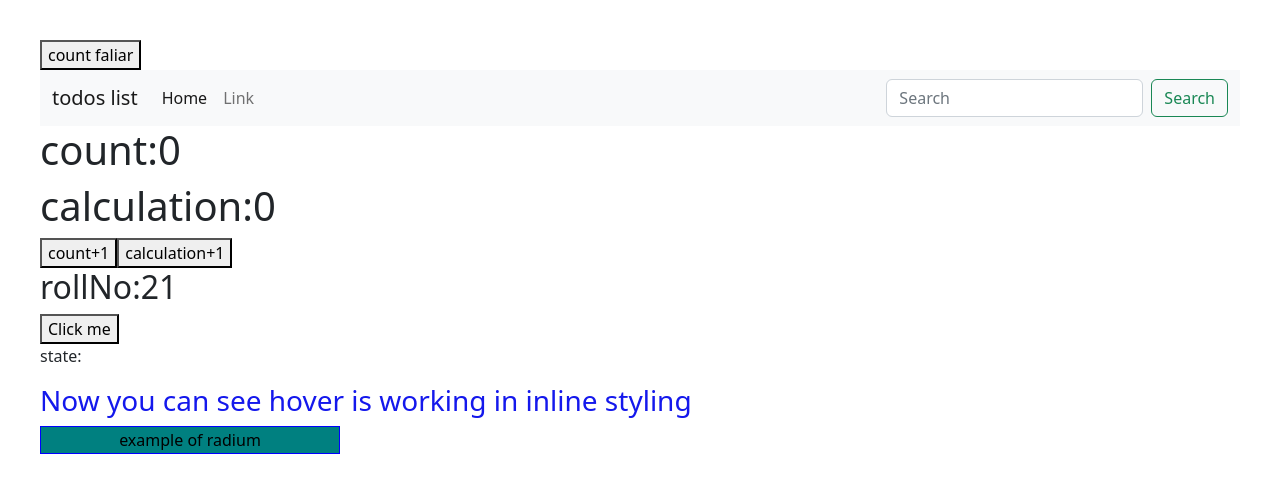
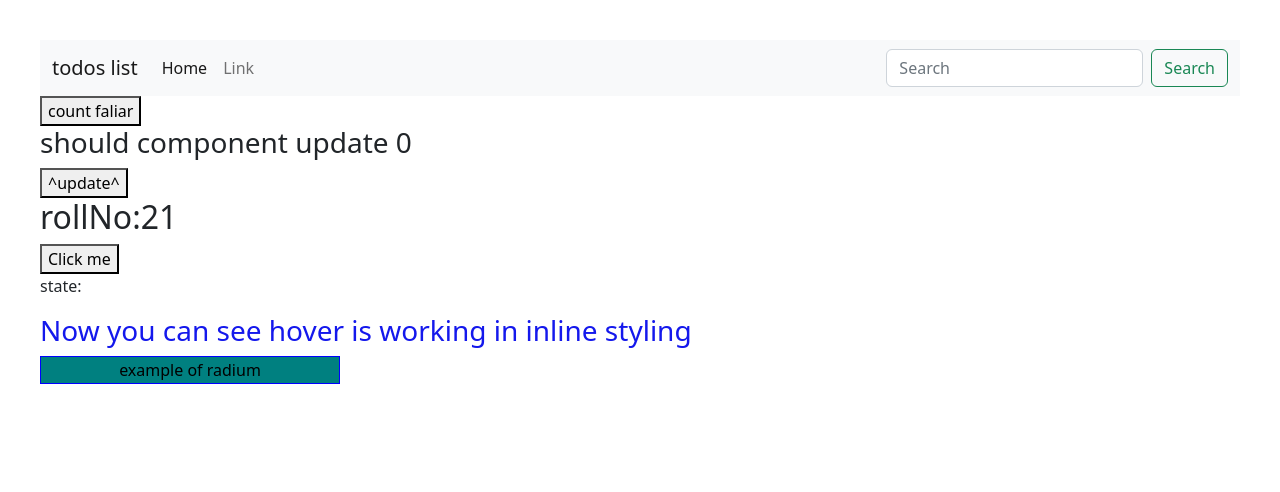
Before and after one commit to roshankyada/react-traning, a React (Create React App) app: page / in a window 1280 px wide. Shown: the top 492 px of the page. Built offline with nearby package versions, Linux system fonts and the light colour scheme.

Commit message:
Using shouldComponentUpdate for Optimization

```diff
--- a/src/App.js
+++ b/src/App.js
@@ -6,6 +6,7 @@ import Radium, { StyleRoot } from 'radium';
 import 'bootstrap/dist/css/bootstrap.min.css'
 import { useState } from 'react';
 
+
 function App() {
   let rollNo = 21;
   const [count1, setCount1] = useState(true)
@@ -13,11 +14,12 @@ function App() {
   return (
 
     <StyleRoot>
-      <button onClick={() => { setCount1({ count1: false }); }}>count faliar </button>
+
       <div className="App" >
         <Header title="todos list" serchBar={true} />
+        <button onClick={() => { setCount1({ count1: false }); }}>count faliar </button>
+        {count1 ? <Footer name="sachin" rollNo={rollNo} /> : null}
 
-        {count1 ? <Footer name="sachin" rollNo={rollNo} /> : null}
         <Work />
 
       </div>
--- a/src/component/Child.js
+++ b/src/component/Child.js
@@ -1,14 +1,29 @@
 import React, { Component } from 'react'
 
-export default class child extends Component {
-    componentWillUnmount() {
-        alert("child component is removed");
+export default class Child extends Component {
+    constructor(props) {
+        super(props)
+
+        this.state = {
+            count: 0
+        }
+    }
+
+    shouldComponentUpdate() {
+        console.log('[child.js]shouldComponentUpdate', this.state.count);
+        if (this.state.count >= 5 && this.state.count <= 10) {
+            return true;
+        } else {
+            return false
+        }
     }
     render() {
         return (
             <div>
-                <h1>hello world</h1>
+                <h3>should component update {this.state.count}</h3>
+                <button onClick={() => { this.setState({ count: this.state.count + 1 }) }}>^update^</button>
             </div>
+
         )
     }
 }
--- a/src/component/Footer.js
+++ b/src/component/Footer.js
@@ -1,9 +1,10 @@
 import React, { useEffect, useState } from 'react'
+import Child from "./Child";
 
 const Footer = (props) => {
 
-    const [count, setCount] = useState(0);
-    const [calculation, setCalculation] = useState(0);
+
+
     const [state, setState] = useState(null);
 
 
@@ -17,25 +18,22 @@ const Footer = (props) => {
     }, [])
 
 
-    // useEffect(() => {
-    //     console.log('I am the effect');
-    //     return () => {
-    //         console.log('I run after re-render, but before the next useEffect');
-    //     };
-    // });
 
     return (
+
         <div>
-            <h1>count:{count}</h1>
-            <h1>calculation:{calculation}</h1>
-            <button onClick={() => setCount(count + 1)}>count+1</button>
-            <button onClick={() => setCalculation(calculation + 1)}>calculation+1</button>
+            <Child />
+
+
+
+
             <h2>rollNo:{props.rollNo}</h2>
             <button
                 onClick={() => {
                     setState('Some v. important state.');
                 }}> Click me</button>
             <p>state: {state}</p>
+
         </div>
     )
 }
```
